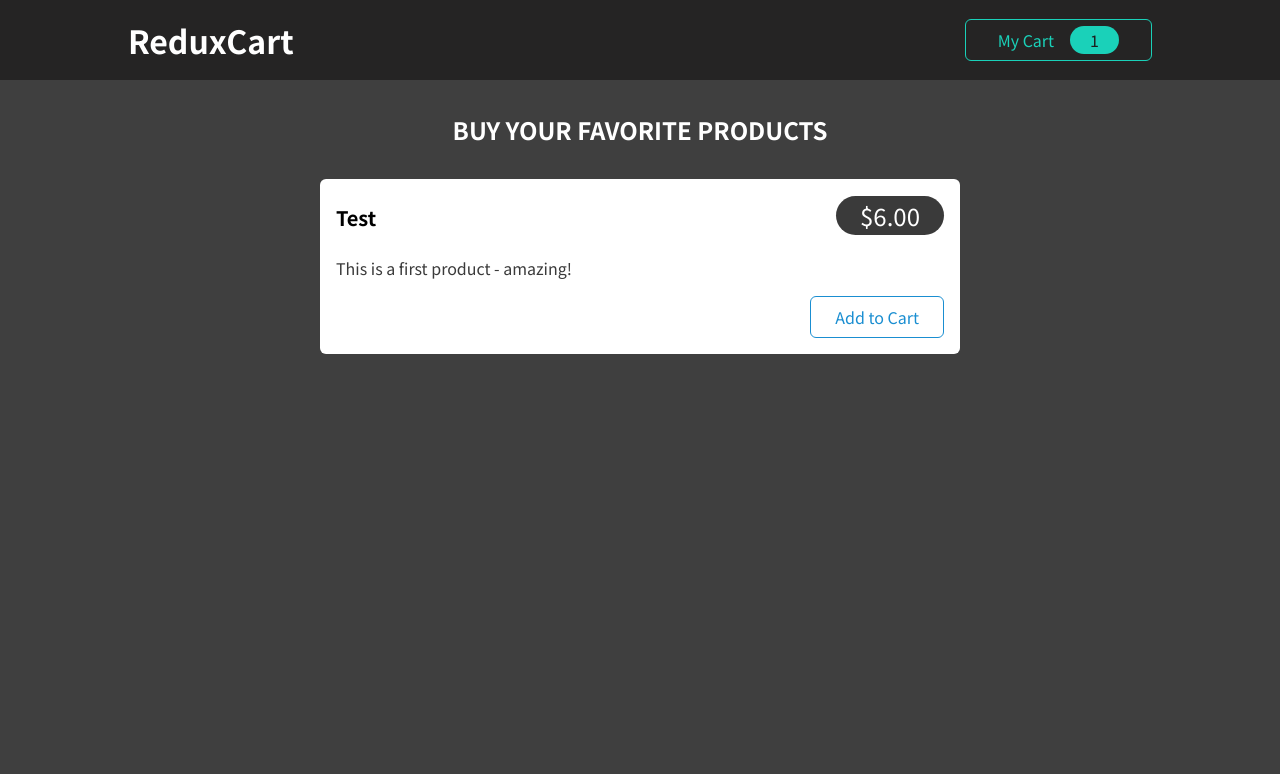
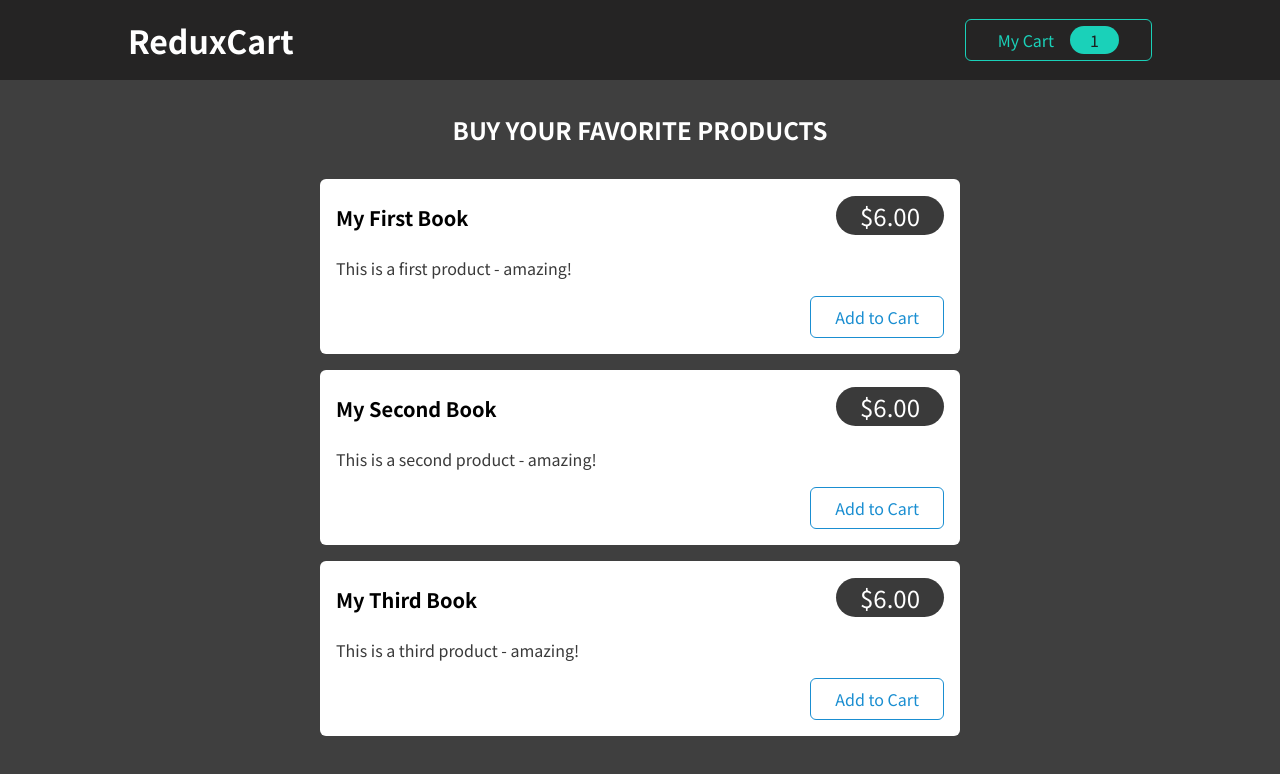
Before and after one commit to HayaaQutaishat/01-starting-project-13, a React (Create React App) app: page / in a window 1280 px wide. Shown: the top 774 px of the page. Built offline with nearby package versions, Linux system fonts and the light colour scheme.

Commit message:
Generate products data dynamically

```diff
--- a/src/components/Shop/Products.js
+++ b/src/components/Shop/Products.js
@@ -1,16 +1,40 @@
-import ProductItem from './ProductItem';
-import classes from './Products.module.css';
+import ProductItem from "./ProductItem";
+import classes from "./Products.module.css";
+
+const DUMMY_PRODUCTS = [
+  {
+    id: "p1",
+    title: "My First Book",
+    price: 6,
+    description: "This is a first product - amazing!",
+  },
+  {
+    id: "p2",
+    title: "My Second Book",
+    price: 6,
+    description: "This is a second product - amazing!",
+  },
+  {
+    id: "p3",
+    title: "My Third Book",
+    price: 6,
+    description: "This is a third product - amazing!",
+  },
+];
 
 const Products = (props) => {
   return (
     <section className={classes.products}>
       <h2>Buy your favorite products</h2>
       <ul>
-        <ProductItem
-          title='Test'
-          price={6}
-          description='This is a first product - amazing!'
-        />
+        {DUMMY_PRODUCTS.map((product) => (
+          <ProductItem
+            key={product.id}
+            title={product.title}
+            price={product.price}
+            description={product.description}
+          />
+        ))}
       </ul>
     </section>
   );
```
